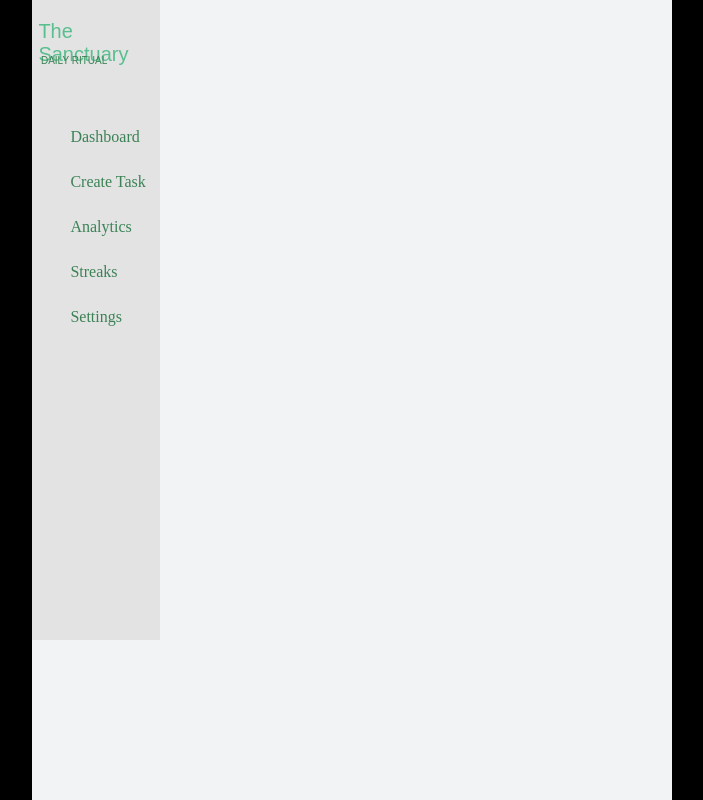
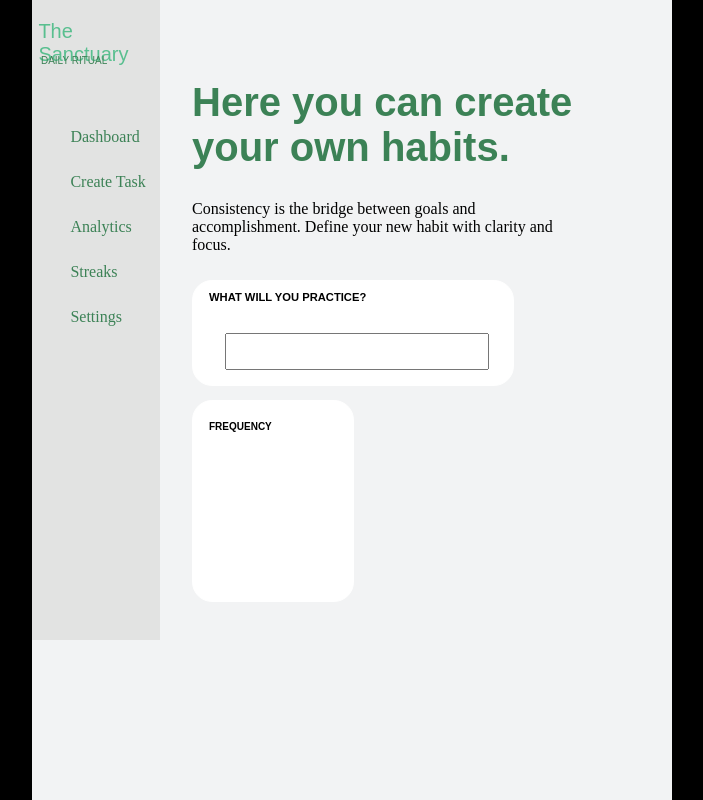
Before and after one commit to danya717/habit_tracker, a Django app: page /create_task in a window 1280 px wide. Shown: the whole page, without its empty margins (288-991 px from the left). Run offline with Django 5.2, Linux system fonts and the light colour scheme.

Commit message:
added styles to 'create task' page

```diff
--- a/habit_tracker/static/css/style.css
+++ b/habit_tracker/static/css/style.css
@@ -175,7 +175,6 @@ body {
     height: 20%;
 }
 
-
 .task4 {
     background-color: white;
     border: 1px solid white;
@@ -185,3 +184,70 @@ body {
     width: 100%;
     height: 20%;
 }
+
+
+.create_task_pag_description {
+    color: #3C8256;
+    font-size: 40px;
+    font-family: sans-serif;
+    width: 60%;
+    position: absolute;
+    left: 25%;
+    top: 10%;
+}
+
+.create_task_page_deep_description {
+    width: 60%;
+    position: absolute;
+    left: 25%;
+    top: 23%;
+}
+
+.creating_habit_field {
+    border: 1px solid white;
+    border-radius: 20px;
+    background-color: white;
+    width: 50%;
+    height: 13%;
+    position: absolute;
+    left: 25%;
+    top: 35%;
+}
+
+.creating_habit_input {
+    font-family: sans-serif;
+    font-size: 20px;
+    width: 80%;
+    height: 30%;
+    position: absolute;
+    left: 10%;
+    top: 50%;
+}
+
+.creating_habit_field_title {
+    font-size: 70%;
+    font-family: sans-serif;
+    position: absolute;
+    left: 5%;
+    top: 10%;
+}
+
+.frequency_switch_field {
+    border: 1px solid white;
+    border-radius: 20px;
+    background-color: white;
+    width: 25%;
+    height: 25%;
+    position: absolute;
+    left: 25%;
+    top: 50%;
+}
+
+.frequency_switch_title {
+    font-family: sans-serif;
+    font-size: 10px;
+    position: absolute;
+    left: 10%;
+    top: 10%;
+
+}
--- a/habit_tracker/templates/base.html
+++ b/habit_tracker/templates/base.html
@@ -26,7 +26,16 @@
         {% block tasks %}
         {% endblock %}
 
-        {% block all_habits %}
+        {% block page_description %}
+        {% endblock %}
+
+        {% block page_deep_description %}
+        {% endblock %}
+
+        {% block creating_habit_field %}
+        {% endblock %}
+
+        {% block creating_task_frequency_option %}
         {% endblock %}
     </div>
 </body>
--- a/habit_tracker/templates/create_task.html
+++ b/habit_tracker/templates/create_task.html
@@ -7,3 +7,24 @@
 {% block page_title %}
     My Habits
 {% endblock %}
+
+{% block page_description %}
+    <b class="create_task_pag_description"> Here you can create your own habits.</b>
+{% endblock %}
+
+{% block page_deep_description %}
+    <p class="create_task_page_deep_description">Consistency is the bridge between goals and accomplishment. Define your new habit with clarity and focus.</p>
+{% endblock %}
+
+{% block creating_habit_field %}
+    <div class="creating_habit_field">
+        <b class="creating_habit_field_title">WHAT WILL YOU PRACTICE?</b>
+        <input type="text" class="creating_habit_input">
+    </div>
+{% endblock %}
+
+{% block creating_task_frequency_option %}
+    <div class="frequency_switch_field">
+        <b class="frequency_switch_title">FREQUENCY</b>
+    </div>
+{% endblock %}
```
